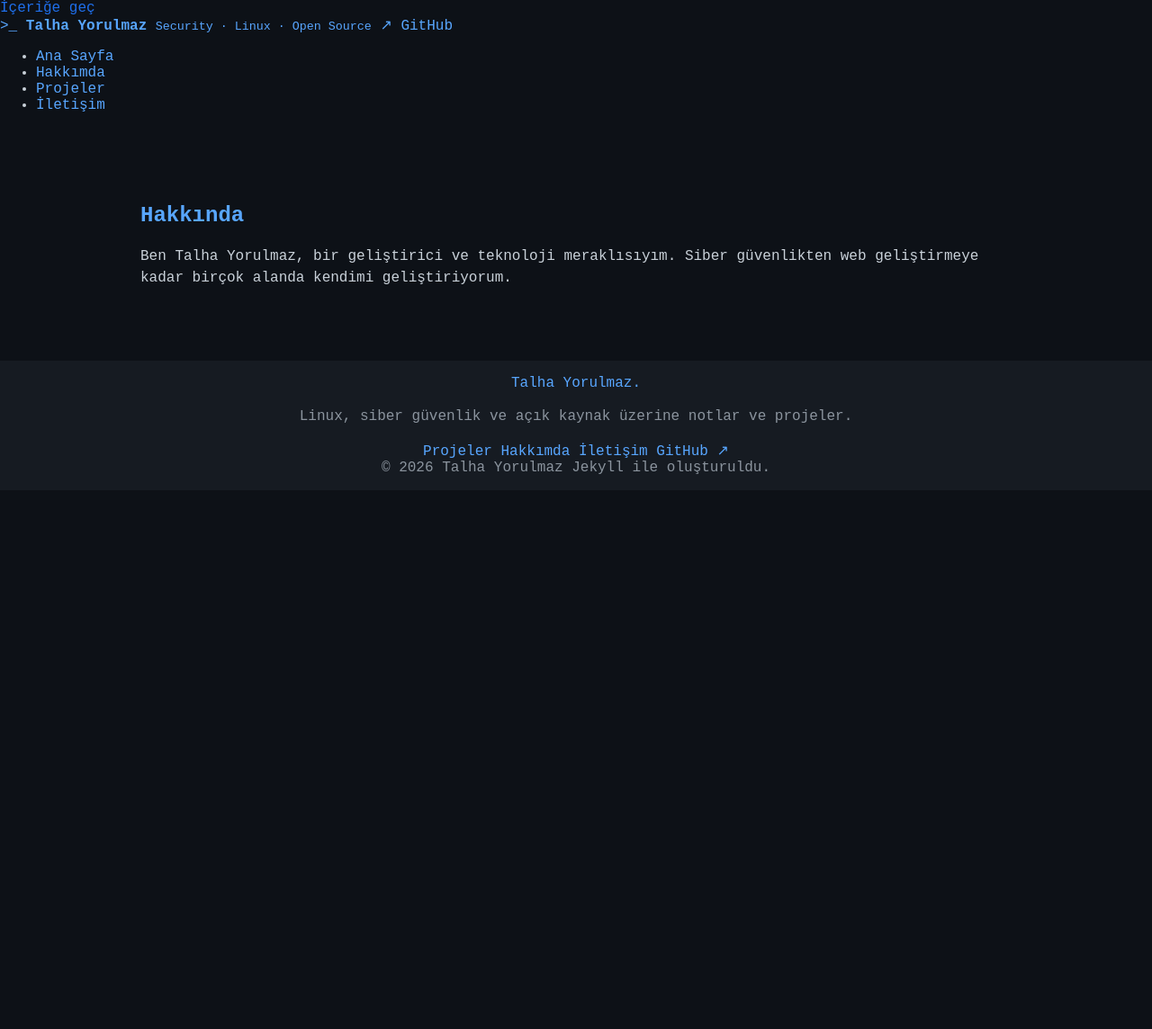
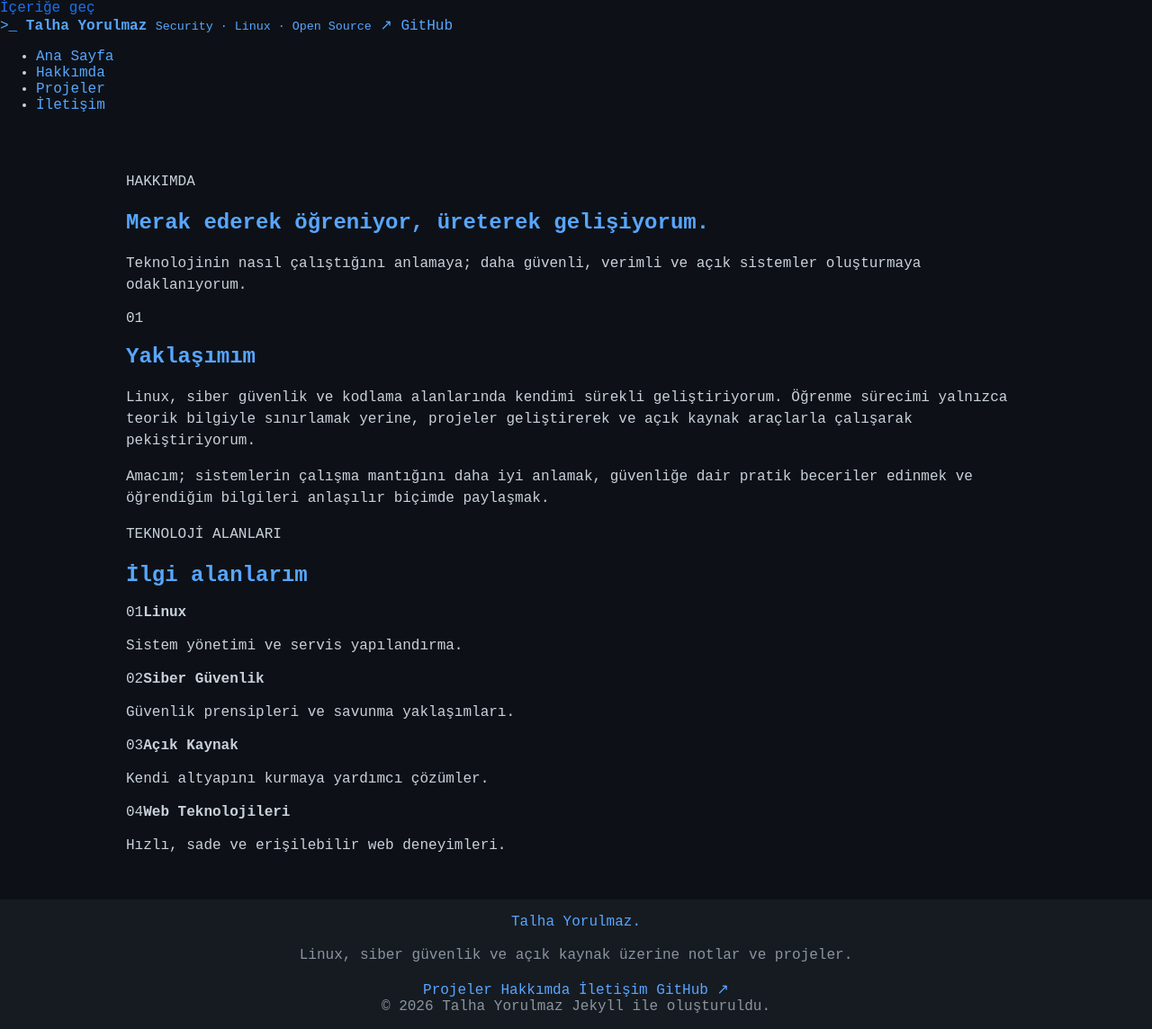
Before and after one commit to talhayrlmz/talhayorulmaz.github.io, a Jekyll site: the page built from about.html, in a window 1280 px wide. Shown: the whole page at 90% size. Built offline with Jekyll 4.4.1, drawn with Linux system fonts in a browser that asks for light colours; before the commit the page ends 900 px from its top, so only the background shows below that.

Commit message:
Update about.html

```diff
--- a/about.html
+++ b/about.html
@@ -1,10 +1,53 @@
 ---
 layout: default
-title: "Hakkında"
-description: "Talha Yorulmaz kimdir?"
+title: "Hakkımda"
+description: "Talha Yorulmaz hakkında — Linux, siber güvenlik ve açık kaynak odaklı kişisel portföy."
 ---
-<section class="about">
-  <h1>Hakkında</h1>
-  <p>Ben Talha Yorulmaz, bir geliştirici ve teknoloji meraklısıyım.
-    Siber güvenlikten web geliştirmeye kadar birçok alanda kendimi geliştiriyorum.</p>
+
+<section class="page-hero">
+  <div class="container narrow">
+    <p class="eyebrow">HAKKIMDA</p>
+    <h1>Merak ederek öğreniyor, üreterek gelişiyorum.</h1>
+    <p>
+      Teknolojinin nasıl çalıştığını anlamaya; daha güvenli, verimli ve açık
+      sistemler oluşturmaya odaklanıyorum.
+    </p>
+  </div>
 </section>
+
+<section class="section">
+  <div class="container about-layout">
+    <div class="about-statement">
+      <span class="section-number">01</span>
+      <h2>Yaklaşımım</h2>
+    </div>
+
+    <div class="prose">
+      <p>
+        Linux, siber güvenlik ve kodlama alanlarında kendimi sürekli geliştiriyorum.
+        Öğrenme sürecimi yalnızca teorik bilgiyle sınırlamak yerine, projeler
+        geliştirerek ve açık kaynak araçlarla çalışarak pekiştiriyorum.
+      </p>
+      <p>
+        Amacım; sistemlerin çalışma mantığını daha iyi anlamak, güvenliğe dair
+        pratik beceriler edinmek ve öğrendiğim bilgileri anlaşılır biçimde paylaşmak.
+      </p>
+    </div>
+  </div>
+</section>
+
+<section class="section section-alt">
+  <div class="container">
+    <div class="section-heading">
+      <p class="eyebrow">TEKNOLOJİ ALANLARI</p>
+      <h2>İlgi alanlarım</h2>
+    </div>
+
+    <div class="skills-grid">
+      <div class="skill-item"><span>01</span><strong>Linux</strong><p>Sistem yönetimi ve servis yapılandırma.</p></div>
+      <div class="skill-item"><span>02</span><strong>Siber Güvenlik</strong><p>Güvenlik prensipleri ve savunma yaklaşımları.</p></div>
+      <div class="skill-item"><span>03</span><strong>Açık Kaynak</strong><p>Kendi altyapını kurmaya yardımcı çözümler.</p></div>
+      <div class="skill-item"><span>04</span><strong>Web Teknolojileri</strong><p>Hızlı, sade ve erişilebilir web deneyimleri.</p></div>
+    </div>
+  </div>
+</section>
```
